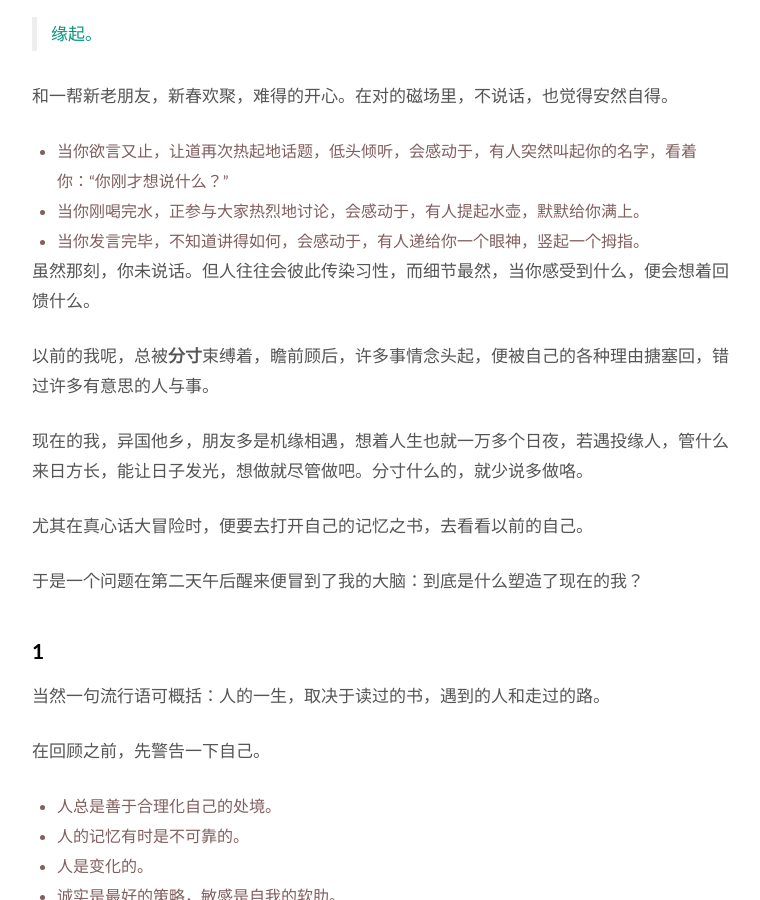
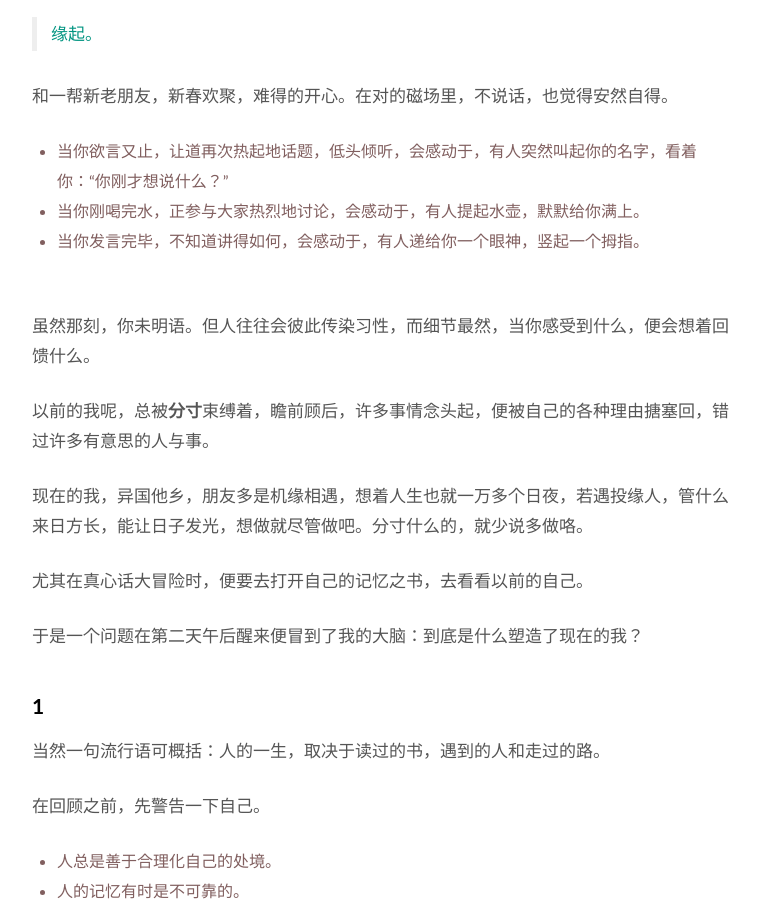
Before and after one commit to WillWang-X/willwang-x.github.io, a Jekyll site: the page built from _posts/2019-02-05-who-shaped-me.md, in a window 1280 px wide and 900 px high, scrolled down 623 px. Shown: the whole window, without its empty margins (258-1018 px from the left). Built offline with Jekyll 4.4.1, drawn with Linux system fonts in a browser that asks for light colours.

Commit message:
Updated who shaped me

```diff
--- a/_posts/2019-02-05-who-shaped-me.md
+++ b/_posts/2019-02-05-who-shaped-me.md
@@ -23,8 +23,9 @@
 * 当你刚喝完水，正参与大家热烈地讨论，会感动于，有人提起水壶，默默给你满上。
 * 当你发言完毕，不知道讲得如何，会感动于，有人递给你一个眼神，竖起一个拇指。
 
+<br>
 
-虽然那刻，你未说话。但人往往会彼此传染习性，而细节最然，当你感受到什么，便会想着回馈什么。
+虽然那刻，你未明语。但人往往会彼此传染习性，而细节最然，当你感受到什么，便会想着回馈什么。
 
 以前的我呢，总被**分寸**束缚着，瞻前顾后，许多事情念头起，便被自己的各种理由搪塞回，错过许多有意思的人与事。
 
```
